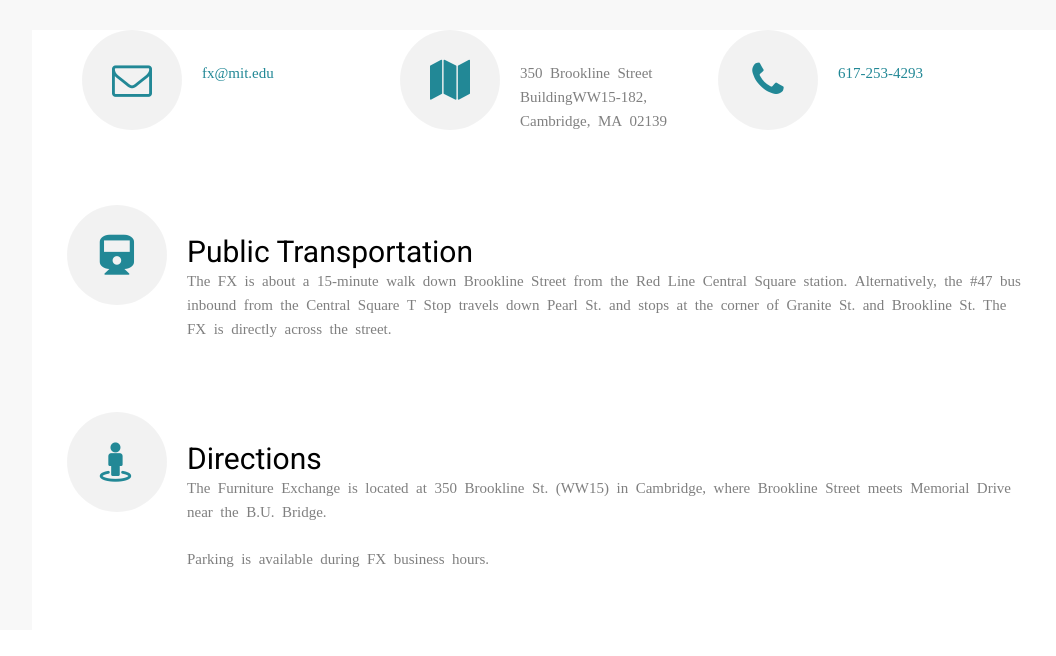
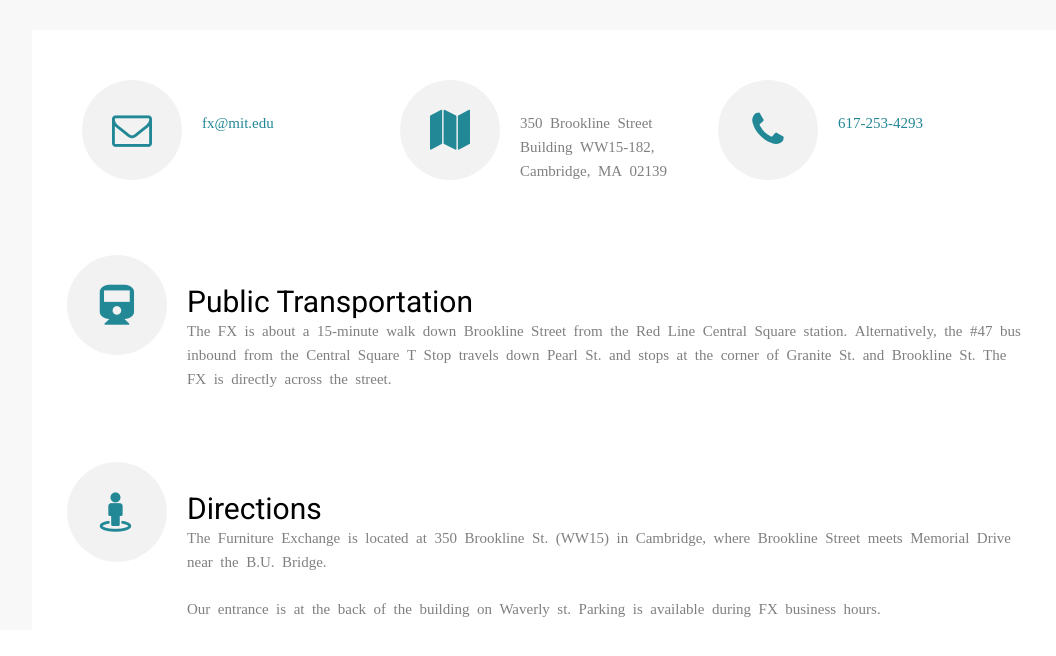
Before and after one commit to xyapple/FX-Site, a plain HTML site: page contact.html in a window 1280 px wide. Shown: the part 170-826 px from the top of the page, 224-1280 px from the left. Drawn offline with Linux system fonts and the light colour scheme; some packages are replaced by stand-ins of ours; no server answers; files whose address does not match are found by name.

Commit message:
update the contact page

```diff
--- a/contact.html
+++ b/contact.html
@@ -81,7 +81,8 @@
                 <!-- Contact Page -->
                 <div id="fx-contact">
                     <div class="fx-narrow-content">
-                        <div class="row">
+
+                        <div class="row" id="contact-row">
                             <div class="col-md-4">
                                 <div class="fx-feature fx-feature-sm animate-box" data-animate-effect="fadeInLeft">
                                     <div class="fx-icon">
@@ -98,7 +99,7 @@
                                         <i class="fa fa-map"></i>
                                     </div>
                                     <div class="fx-text">
-                                        <p>350 Brookline Street BuildingWW15-182, Cambridge, MA 02139</p>
+                                        <p>350 Brookline Street Building WW15-182, Cambridge, MA 02139</p>
                                     </div>
                                 </div>
                             </div>
@@ -141,7 +142,7 @@
                                     The Furniture Exchange is located at 350 Brookline St. (WW15) in Cambridge, where Brookline Street meets Memorial Drive near the B.U. Bridge.
                                 </p>
                                 <p>
-                                    Parking is available during FX business hours.
+                                    Our entrance is at the back of the building on Waverly st. Parking is available during FX business hours.
                                 </p>
                             </div>
 
--- a/css/style.css
+++ b/css/style.css
@@ -694,7 +694,9 @@ h1, h2, h3, h4, h5, h6 {
 #fx-contact{
     margin-left: 50px;
     margin-right: 50px;
+    margin-top: 50px;
 }
+
 @media screen and (max-width: 768px) {
   #map {
     height: 200px;
```
